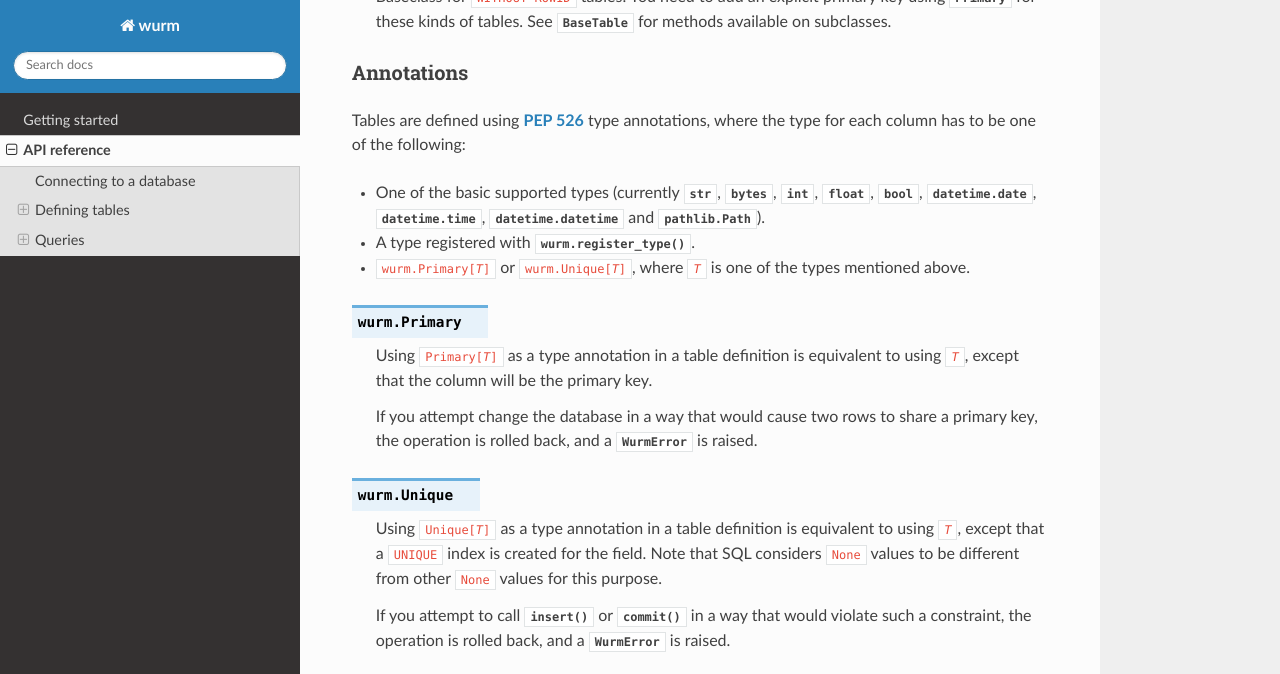
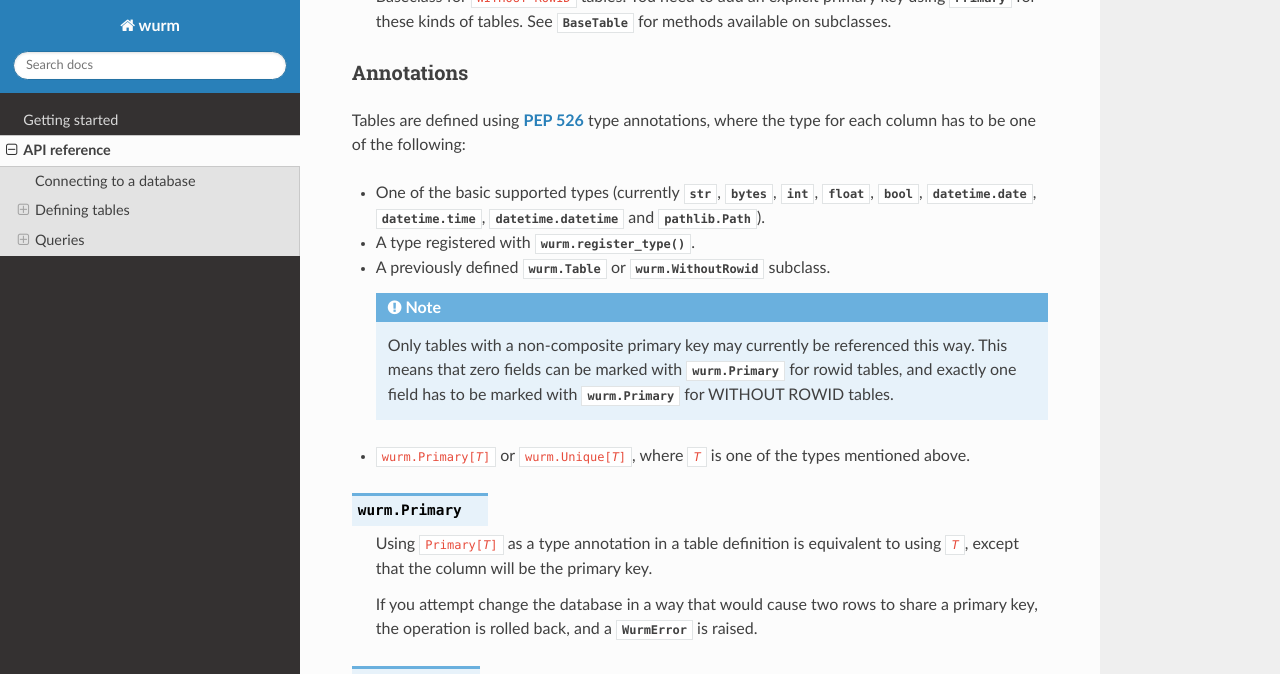
Before and after one commit to gvx/wurm, a Sphinx documentation site: the page built from docs/source/wurm.rst, in a window 1280 px wide and 900 px high, scrolled down 662 px, cut to the strip 0-674 px from the top of the window. Built offline with Sphinx 7.4.7 and the Read the Docs theme 2.0.0, drawn with Linux system fonts in a browser that asks for light colours.

Commit message:
Add foreign keys to the documentation

```diff
--- a/docs/source/wurm.rst
+++ b/docs/source/wurm.rst
@@ -73,6 +73,14 @@ type for each column has to be one of the following:
   :class:`datetime.date`, :class:`datetime.time`,
   :class:`datetime.datetime` and :class:`pathlib.Path`).
 * A type registered with :func:`wurm.register_type`.
+* A previously defined :class:`wurm.Table` or
+  :class:`wurm.WithoutRowid` subclass.
+
+  .. note:: Only tables with a non-composite primary key may currently
+            be referenced this way. This means that zero fields can be
+            marked with :data:`wurm.Primary` for rowid tables, and
+            exactly one field has to be marked with :data:`wurm.Primary`
+            for WITHOUT ROWID tables.
 * :samp:`wurm.Primary[{T}]` or :samp:`wurm.Unique[{T}]`, where
   :samp:`{T}` is one of the types mentioned above.
 
```
